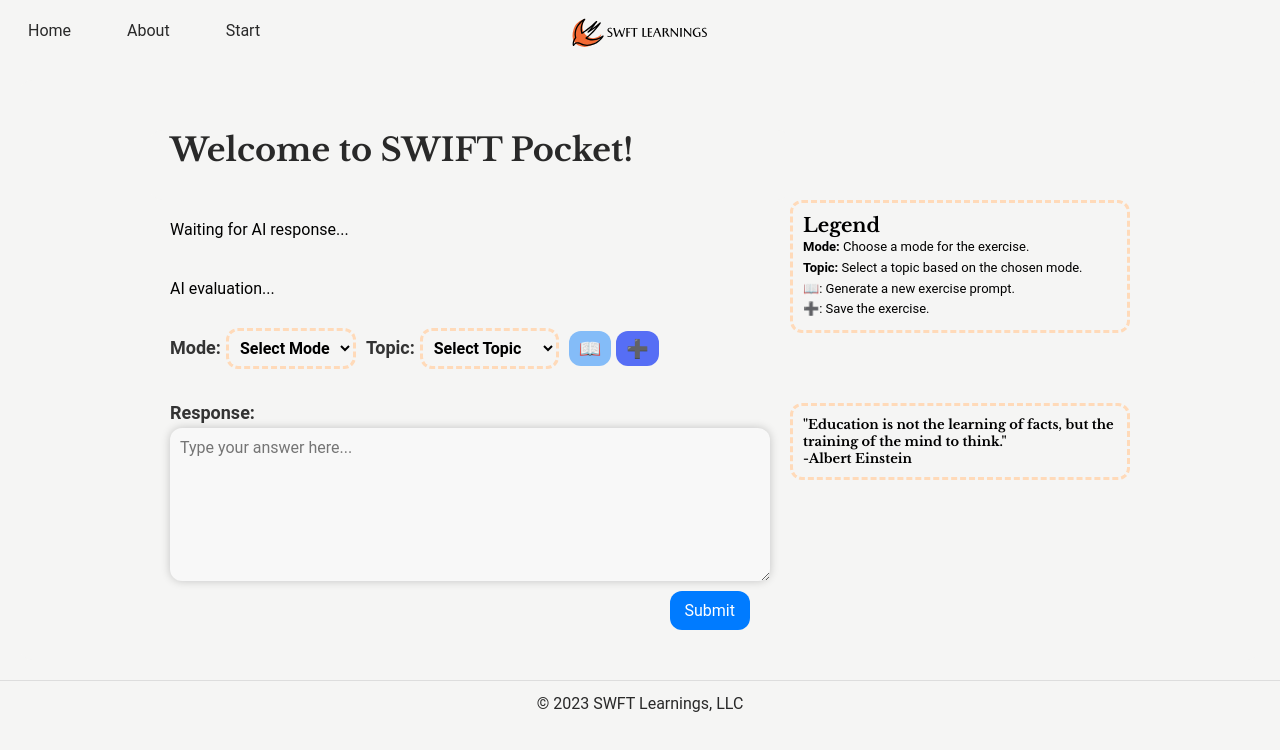
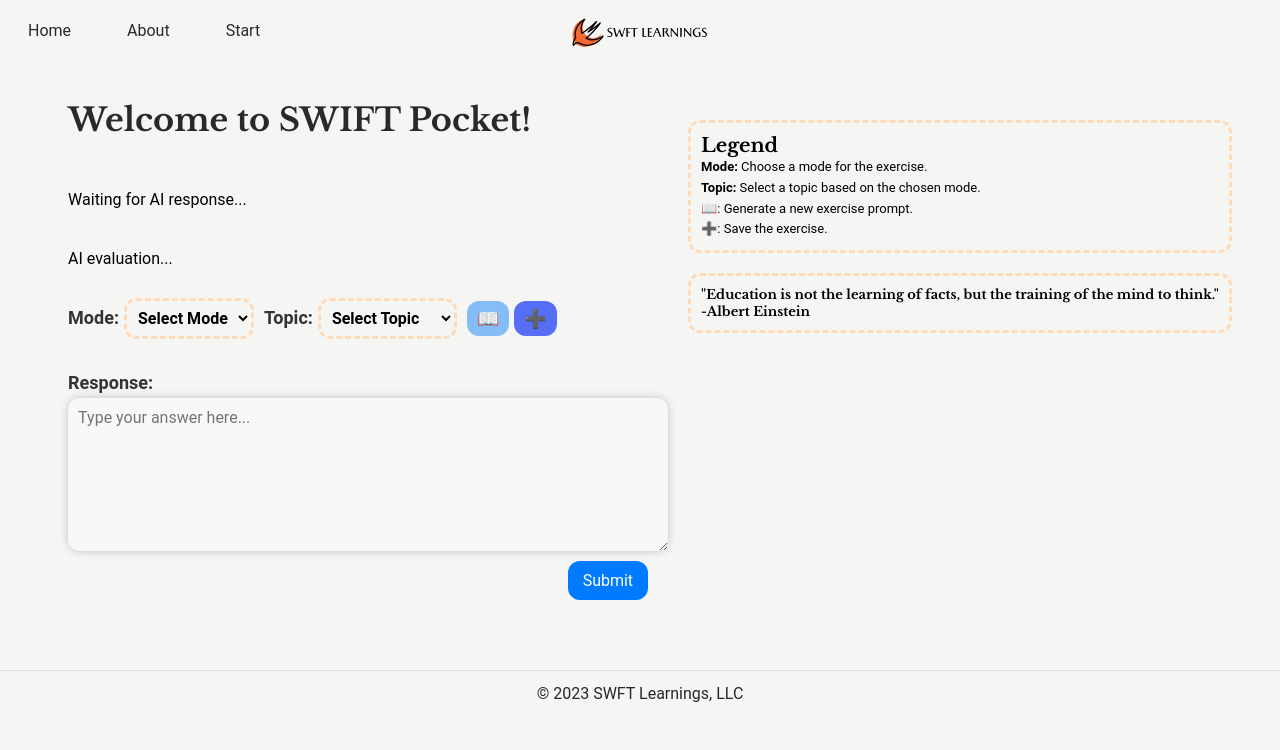
Before and after one commit to GPVcode/SWFTL-project, a React (Create React App) app in the folder client/: page /interface in a window 1280 px wide. Shown: the top 750 px of the page. Built offline with nearby package versions, Linux system fonts and the light colour scheme; a web font is replaced by a local one.

Commit message:
css for mobile

```diff
--- a/client/src/CSS/Select.css
+++ b/client/src/CSS/Select.css
@@ -22,6 +22,8 @@
   justify-content: center; /* This will create space between legend and worksheet */
   align-items: flex-start;
   padding-top: 50px;
+  padding: 20px;
+  max-width: 100%;
 }
 
 .mode {
@@ -174,7 +176,7 @@
   padding: 10px;
   border-radius: 12px;
   box-shadow: 0 0 10px rgba(0, 0, 0, 0.2);
-  max-width: 600px;
+  /* max-width: 600px; */
   font-size: 16px;
   resize: vertical;
 }
@@ -202,38 +204,35 @@
 }
 
 .worksheet{
-  max-width: 800px;
+  max-width: 100%;
 }
-.legend{
+.legend, .quote{
   border: #FFDAB9;
   border-style: dashed;
   border-radius: 12px;
   padding: 10px;
   margin-top: 70px;
   font-size: small;
+  max-width: 100%;
+  margin-top: 20px;
 }
-.quote{
-  max-width: 340px;
-  border: #FFDAB9;
-  border-style: dashed;
-  border-radius: 12px;
-  padding: 10px;
-  margin-top: 70px;
-  font-size: small;
-}
+
 /* Media query for mobile */
 @media screen and (max-width: 768px) {
 
   .select {
-    display: flex;
     flex-direction: column;
-    align-items: center;
+    align-items: flex-start;
   }
   .submit-btn {
     display: flex;
     justify-content: center;
   }
 
+  .content {
+    display: block;
+    padding-top: 20px;
+  }
 
   .exercise-topic{
     display: block;
```
